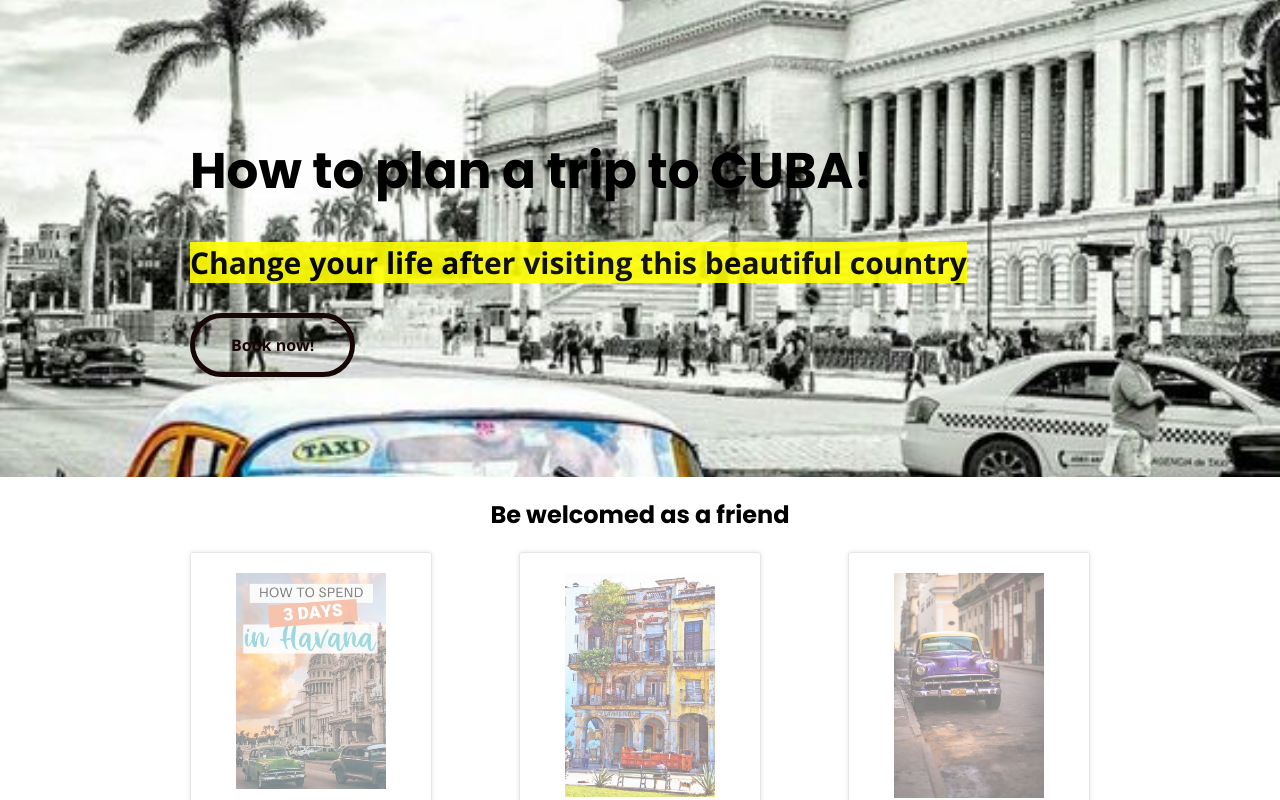
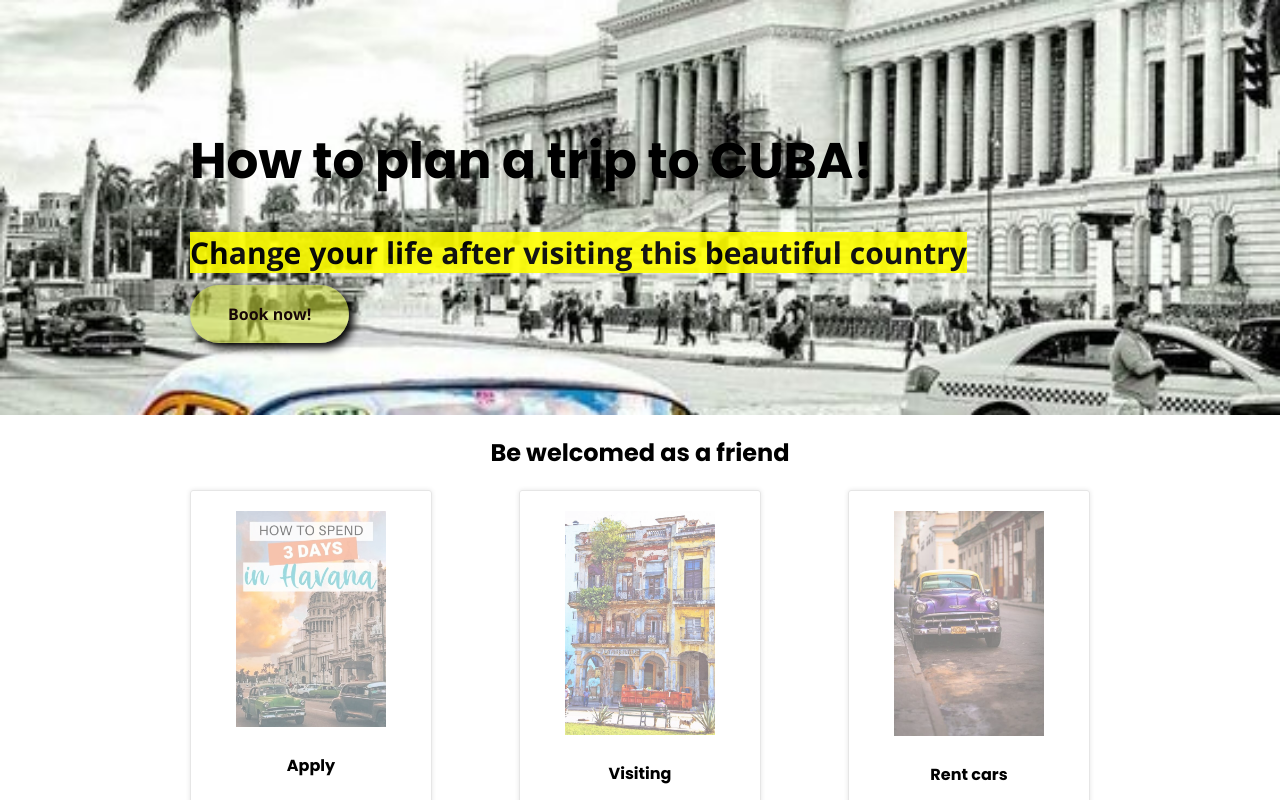
Before and after one commit to markyuna/landing, a website: page index.html in a window 1280 px wide. In both pictures the pointer is over the link "Book now!". Shown: the top 800 px of the page. Drawn offline with nearby package versions, Linux system fonts and the light colour scheme.

Commit message:
my landing page

```diff
--- a/css/components/banner.css
+++ b/css/components/banner.css
@@ -2,7 +2,8 @@
   background-attachment: fixed;
   background-size: cover;
   background-position: center;
-  padding: 100px 0;
+  padding: 90px 0;
+  display: flex;
 }
 
 .banner h1 {
--- a/css/components/buttons.css
+++ b/css/components/buttons.css
@@ -1,5 +1,4 @@
 .btn-primary {
-  display: inline-block;
   background-color: #d8e734;
   padding: 16px 36px;
   border-radius: 50px;
@@ -7,9 +6,9 @@
   font-weight: bold;
 }
 .btn-primary:hover {
-  display: inline-block;
-  background-color: transparent;
-  border: 5px solid;
-  color: rgb(22, 6, 6);
+  background-color: #d7e74490;
+  border: 2px solid transparent;
   transition: 800ms;
+  transition-duration: 1.2s;
+  box-shadow: 5px 5px 8px black;
 }
--- /dev/null
+++ b/package.json
@@ -0,0 +1,5 @@
+{
+  "dependencies": {
+    "webpack-cli": "^5.0.1"
+  }
+}
```
Also changed, not shown: 1 other file.
